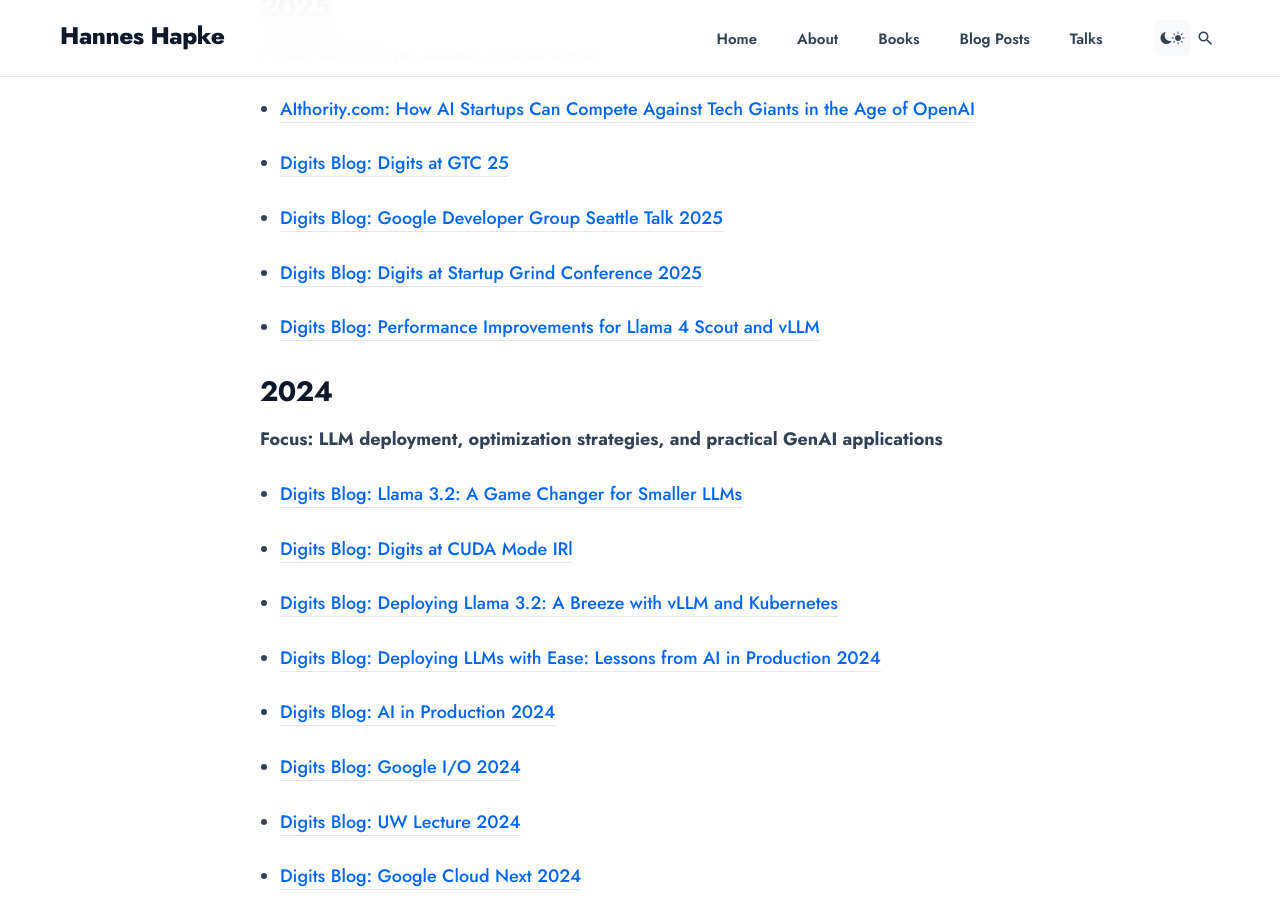
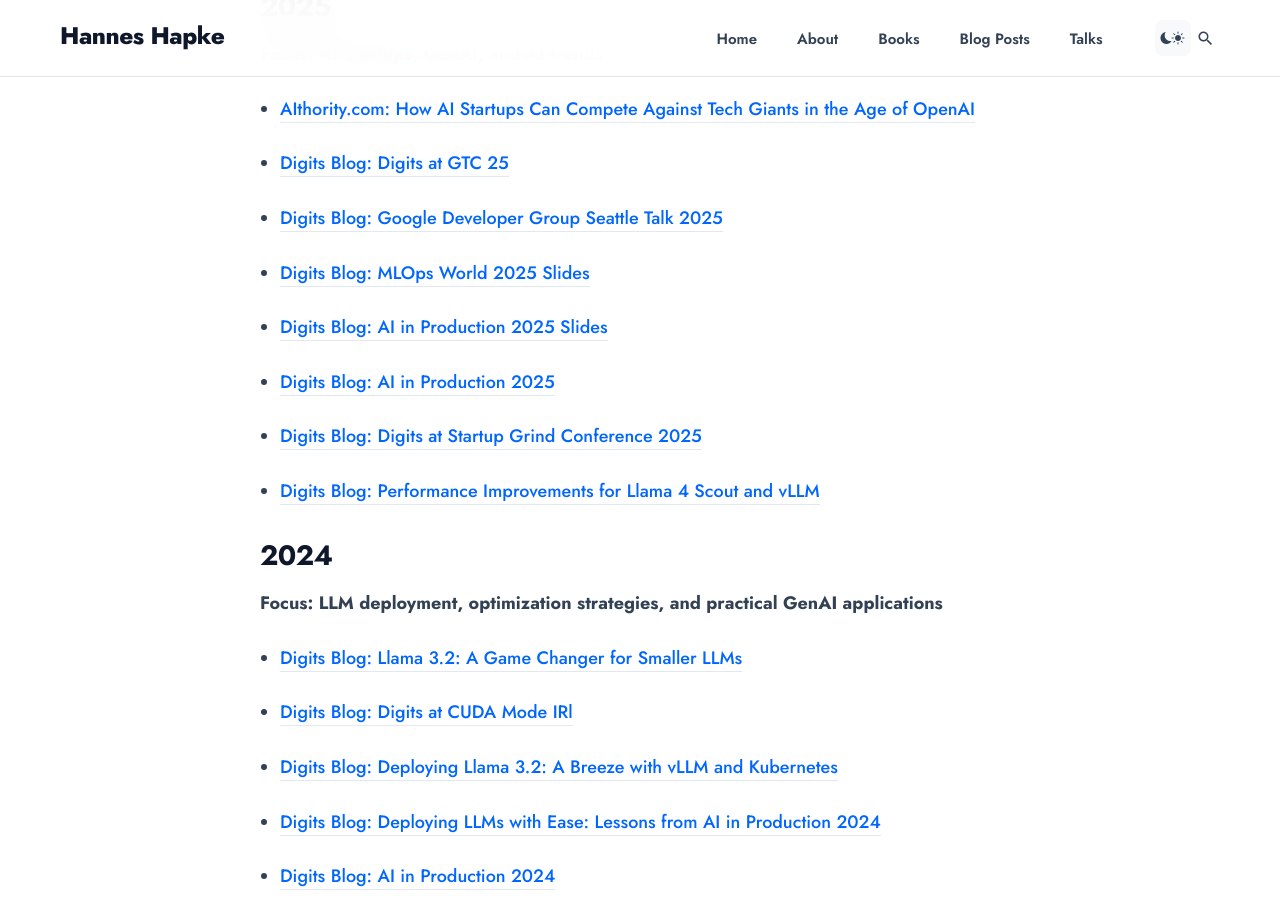
Before and after one commit to hanneshapke/hanneshapke.github.io, a Jekyll site: the page built from _pages/blogs.md, in a window 1280 px wide and 900 px high, scrolled down 1070 px. Built offline with Jekyll 4.4.1, drawn with Linux system fonts in a browser that asks for light colours; nearby versions of some CDN libraries.

Commit message:
updated blogs

```diff
--- a/_pages/blogs.md
+++ b/_pages/blogs.md
@@ -19,6 +19,12 @@
 * [Digits Blog: Digits at GTC 25](https://digits.com/blog/digits-at-gtc-25/)
 
 * [Digits Blog: Google Developer Group Seattle Talk 2025](https://digits.com/blog/google-developer-group-seattle-talk-2025/)
+
+* [Digits Blog: MLOps World 2025 Slides](https://digits.com/blog/mlops-world-2025-slides/)
+
+* [Digits Blog: AI in Production 2025 Slides](https://digits.com/blog/ai-in-production-2025-slides/)
+
+* [Digits Blog: AI in Production 2025](https://digits.com/blog/ai-in-production-2025/)
 
 * [Digits Blog: Digits at Startup Grind Conference 2025](https://digits.com/blog/digits-at-startup-grind-conference-2025/)
 
```
